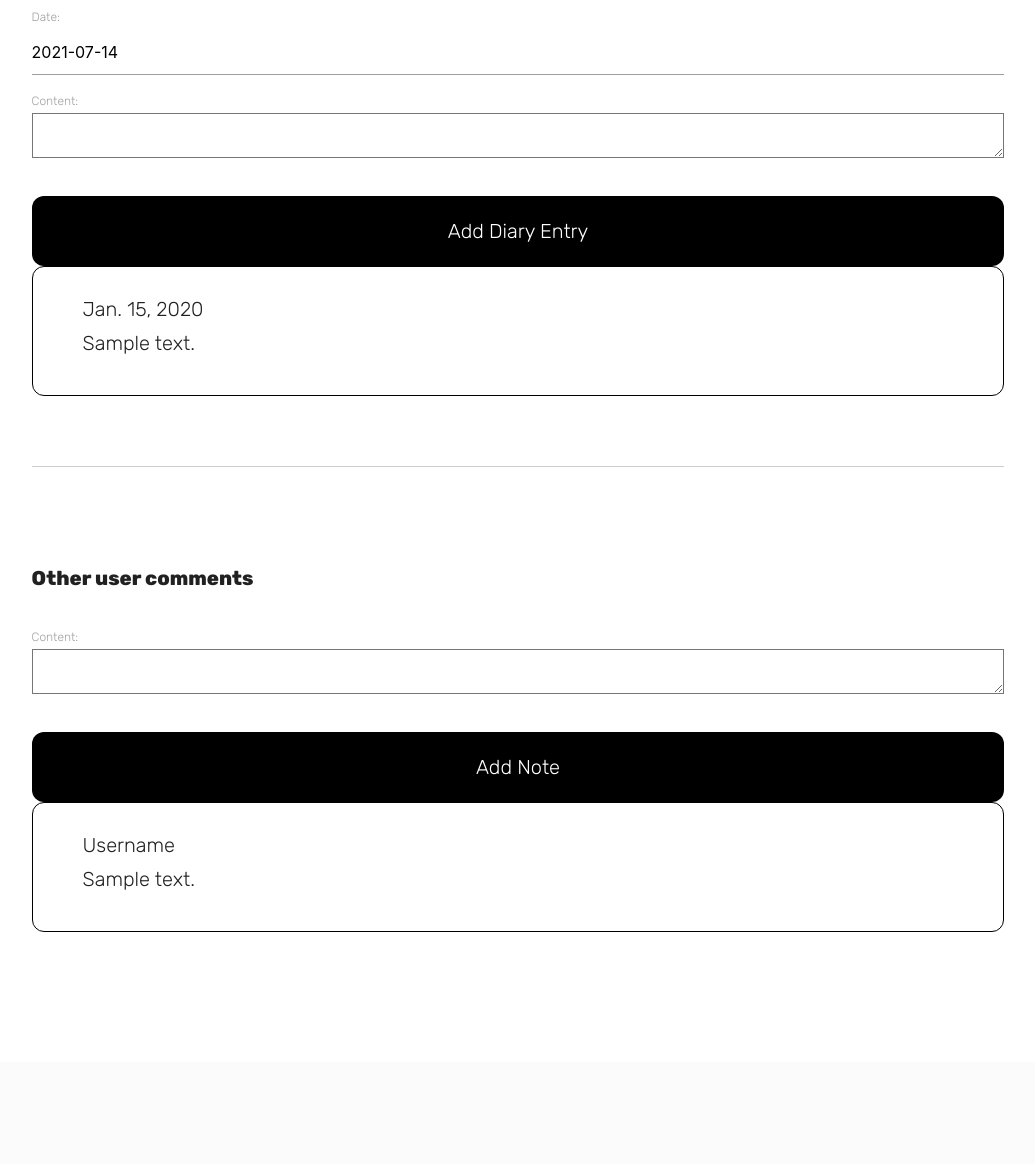
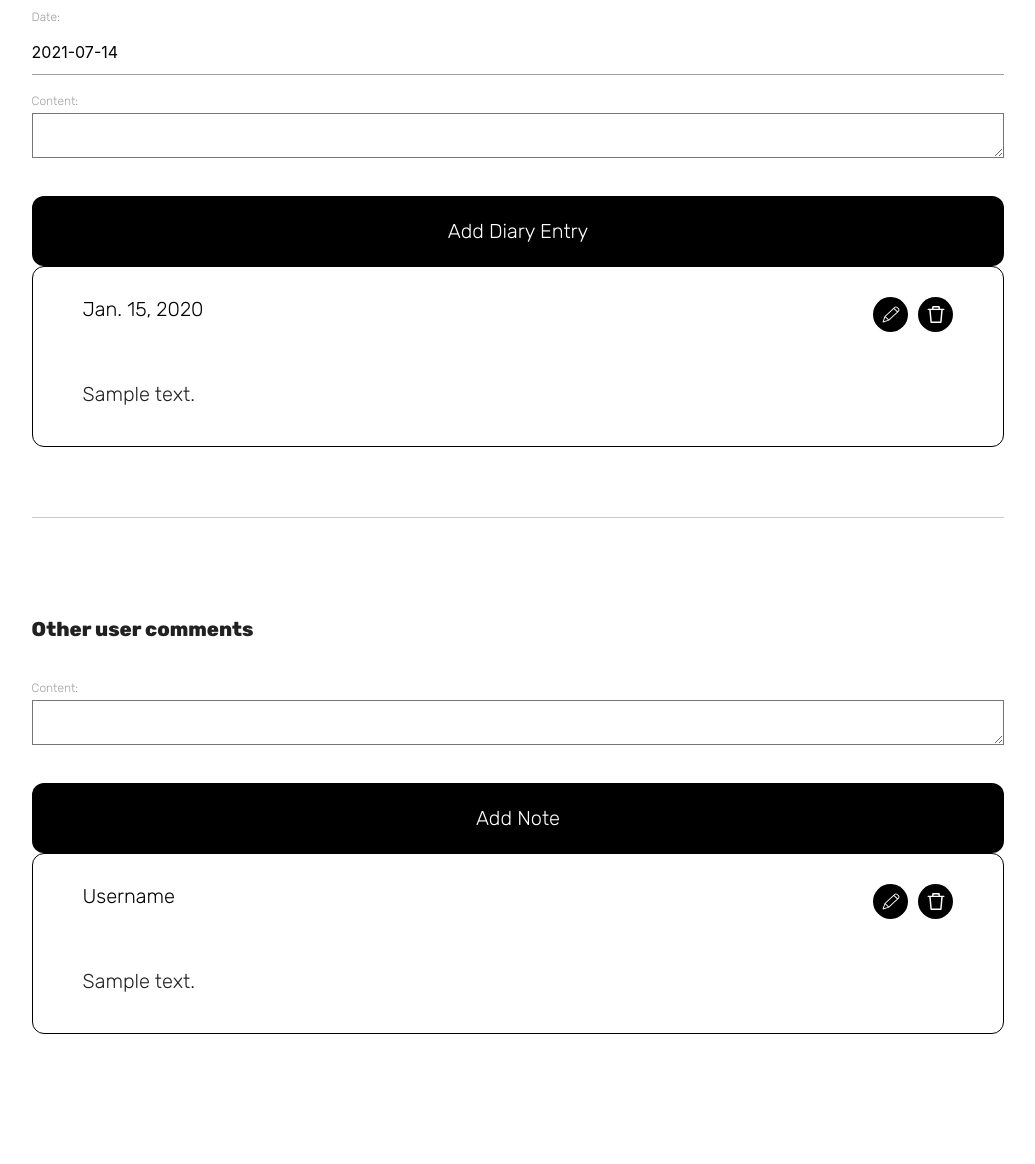
Before and after one commit to una-ada/SEIR517-Proj3-Group3, a Django app: page /trips/1/ in a window 1280 px wide. Shown: the part 1102-2266 px from the top of the page, without its empty margins (122-1157 px from the left). Before the commit the page ends 2034 px from the top, so only its background shows below. Run offline with Django 3.2, Linux system fonts and the light colour scheme; tables that the repository leaves empty hold one stand-in row (values such as "Sample post").

Commit message:
feat add delete button on templates

```diff
--- a/main_app/templates/trips/detail.html
+++ b/main_app/templates/trips/detail.html
@@ -68,7 +68,31 @@
   <div id="diaryContentBlock">
     {% for diary_entry in trip.diary_entry_set.all %}
     <div class="diaryBlock">
-      <p class="diaryBlockText">{{ diary_entry.date }}</p>
+      <div id="headerSectionDetail">
+        <div id="headerDetail">
+          <p class="diaryBlockText">{{ diary_entry.date }}</p>
+        </div>
+        <div id="headerCRUDSection">
+          <a href="" class="CRUDButton">
+            <div class="navIcon">
+              <img
+                id="navIconImage"
+                src="{% static '/css/main_app/edit.svg' %}"
+                alt="Add Icon"
+              />
+            </div>
+          </a>
+          <a href="" class="CRUDButton">
+            <div class="navIcon">
+              <img
+                id="navIconImage"
+                src="{% static '/css/main_app/bin.svg' %}"
+                alt="Add Icon"
+              />
+            </div>
+          </a>
+        </div>
+      </div>
       <p class="diaryBlockText">{{ diary_entry.content }}</p>
     </div>
     {% endfor %}
@@ -88,7 +112,31 @@
   <div id="diaryContentBlock">
     {% for note in trip.note_set.all %}
     <div class="diaryBlock">
-      <p class="diaryBlockText">Username</p>
+      <div id="headerSectionDetail">
+        <div id="headerDetail">
+          <p class="diaryBlockText">Username</p>
+        </div>
+        <div id="headerCRUDSection">
+          <a href="" class="CRUDButton">
+            <div class="navIcon">
+              <img
+                id="navIconImage"
+                src="{% static '/css/main_app/edit.svg' %}"
+                alt="Add Icon"
+              />
+            </div>
+          </a>
+          <a href="" class="CRUDButton">
+            <div class="navIcon">
+              <img
+                id="navIconImage"
+                src="{% static '/css/main_app/bin.svg' %}"
+                alt="Add Icon"
+              />
+            </div>
+          </a>
+        </div>
+      </div>
       <p class="diaryBlockText">{{ note.content }}</p>
     </div>
     {% endfor %}
```
Also changed, not shown: main_app/views.py (+0 -8 lines).
